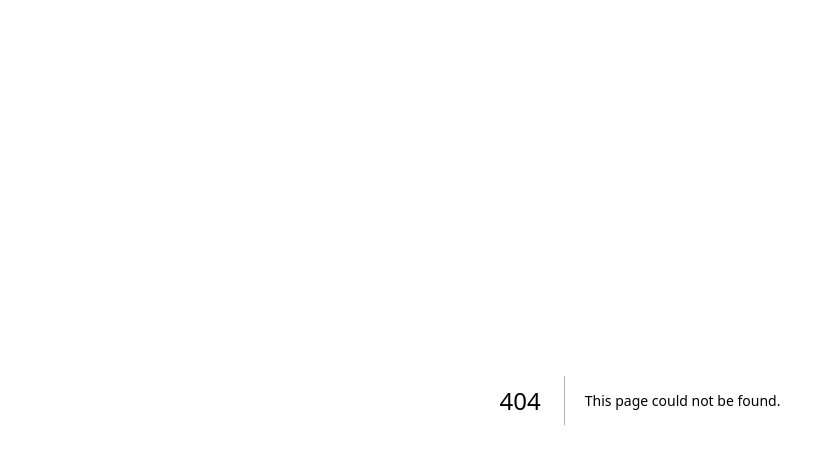
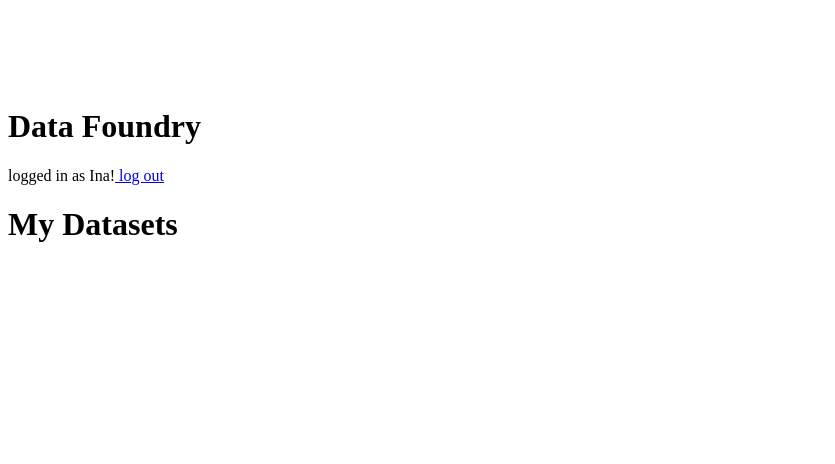
Before and after one commit to viethungle-vt1401/data-foundry-2023, a Next.js app: page /mydata in a window 1280 px wide. Before the commit this address had no page. Shown: the top 464 px of the page, without its empty margins (0-835 px from the left). Built offline with nearby package versions, Linux system fonts and the light colour scheme.

Commit message:
import styles

```diff
--- a/app/layout.js
+++ b/app/layout.js
@@ -1,17 +1,12 @@
-import './globals.css'
-import { Inter } from 'next/font/google'
-
-const inter = Inter({ subsets: ['latin'] })
-
 export const metadata = {
-  title: 'Create Next App',
-  description: 'Generated by create next app',
+  title: 'Next.js',
+  description: 'Generated by Next.js',
 }
 
 export default function RootLayout({ children }) {
-  return (
+ return (
     <html lang="en">
-      <body className={inter.className}>{children}</body>
+      <body>{children}</body>
     </html>
   )
 }
--- a/app/page.js
+++ b/app/page.js
@@ -1,8 +1,9 @@
- 'use client';
+'use client';
 
 import React from 'react';
-import Profile from './pages/profile';
+import Profile from '../pages/profile';
 import PersonContact from './poc';
+import styles from "./styles/Home.module.css";
 
 export default function Home() {
   return (
--- a/app/pages/mydata.js
+++ /dev/null
@@ -1,16 +0,0 @@
-import { useState, useEffect } from 'react';
-import Link from 'next/link';
-import Profile from './profile';
-import React from 'react';
-
-const MyData = () => {
-    return (
-        <div>
-        <header>
-            <h1>My Datasets</h1>
-        </header>
-        </div>
-    );
-    };
-
-export default MyData;
--- a/app/globals.css
+++ b/app/styles/globals.css
@@ -3,18 +3,20 @@
 @tailwind utilities;
 
 :root {
-  --foreground-rgb: 255, 255, 255;
-  --background-start-rgb: 0, 0, 0;
-  --background-end-rgb: 0, 0, 0;
+  --foreground-rgb: 0, 0, 0;
+  --background-start-rgb: 255, 255, 255;
+  --background-end-rgb: 255, 255, 255;
+  --duke-navy-blue: 1, 33, 105;
+  --duke-royal-blue: 0, 83, 155;
 }
 
-@media (prefers-color-scheme: dark) {
+/* @media (prefers-color-scheme: dark) {
   :root {
     --foreground-rgb: 255, 255, 255;
     --background-start-rgb: 1, 33, 105;
     --background-end-rgb: 1, 33, 105;
   }
-}
+} */
 
 body {
   color: rgb(var(--foreground-rgb));
@@ -29,12 +31,12 @@ body {
 table {
   width: 600px;
   height: 100px;
-  border: 2px solid white;
+  border: 2px solid rgb(0, 0, 0);
   text-align: center;
 }
 
 tr {
-  border: 1px solid white;
+  border: 1px solid rgb(0, 0, 0);
 }
 
 h1 {
--- /dev/null
+++ b/app/styles/style.css
@@ -0,0 +1,4 @@
+#header-block {
+    background-color: var(--duke-navy-blue);
+
+}
--- a/package.json
+++ b/package.json
@@ -10,12 +10,14 @@
   },
   "dependencies": {
     "autoprefixer": "10.4.14",
+    "css-loader": "^6.8.1",
     "eslint": "8.42.0",
     "eslint-config-next": "13.4.4",
     "next": "13.4.4",
     "postcss": "8.4.24",
     "react": "18.2.0",
     "react-dom": "18.2.0",
+    "style-loader": "^3.3.3",
     "tailwindcss": "3.3.2"
   }
 }
--- a/app/pages/documentation.js
+++ b/pages/documentation.js
@@ -4,8 +4,10 @@ import Profile from './profile';
 import { defaultConfig } from 'next/dist/server/config-shared';
 
 
-export default () => (
-<header>
-    <h1>Documentation</h1>
-</header>
-)
+export default function Documentation(){
+    return (
+        <header>
+            <h1>Documentation</h1>
+        </header>
+    )
+}
--- /dev/null
+++ b/pages/mydata.js
@@ -0,0 +1,22 @@
+import { useState, useEffect } from 'react';
+import Link from 'next/link';
+import Profile from './profile';
+import React from 'react';
+
+export default function MyData(){
+    return (
+        <div>
+        <header>
+        <div id="header-block">
+            <img id = "logo" src = "/duke_wordmark_white.png" alt = "duke logo" height = {75} width = {200}/>
+            <h1>Data Foundry</h1>
+         </div >
+        <div id="login-details">
+            logged in as Ina!
+             <a href="https://groups.oit.duke.edu/Shibboleth.sso/Logout?return=https://shib.oit.duke.edu/cgi-bin/logout.pl"> log out</a>
+        </div>
+            <h1>My Datasets</h1>
+        </header>
+        </div>
+    )
+}
--- a/app/pages/profile.js
+++ b/pages/profile.js
@@ -1,8 +1,7 @@
 import { useState, useEffect } from 'react'
 import Link from 'next/link'
-import Navbar from '../navbar'
+import Navbar from '../app/navbar'
 import React from 'react'
-import MyData from './mydata'
 
 export default function Profile() {
   const [data, setData] = useState(null)
@@ -24,7 +23,7 @@ export default function Profile() {
   return (
     <div>
     <header>
-      <div id="header-block">
+      <div id="header-block" style={headerStyle}>
         <img id = "logo" src = {data.img} alt = "duke logo" height = {75} width = {200}/>
         <h1>Data Foundry</h1>
       </div >
@@ -38,6 +37,11 @@ export default function Profile() {
         <Link href="/mydata">My Datasets</Link>
         <Link href="/documentation">Documentation</Link>
     </nav>
+    <main>
+      <section id="database">
+        <h2>Data Catalog</h2>
+      </section>
+    </main>
     </div>
 
 
```
Also changed, not shown: app/styles/Home.module.css (added, +8 -0 lines), next.config.js (line endings or trailing spaces), 1 other file (tests, documents, lock files or other folders).
